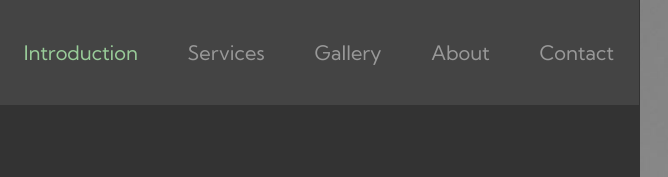
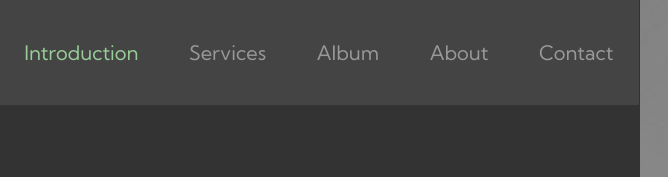
Before and after one commit to sameerz99/template_web, a plain HTML site: page index.html in a window 1280 px wide. Shown: the top 177 px of the page, 0-668 px from the left. Drawn offline with Linux system fonts and the light colour scheme.

Commit message:
second commit

```diff
--- a/index.html
+++ b/index.html
@@ -51,7 +51,7 @@ https://www.tooplate.com/view/2124-vertex
             </li>
             <li class="nav-item">
                 <a href="#gallery" class="nav-link">
-                    Gallery
+                    Album
                 </a>
             </li>
             <li class="nav-item">
```
